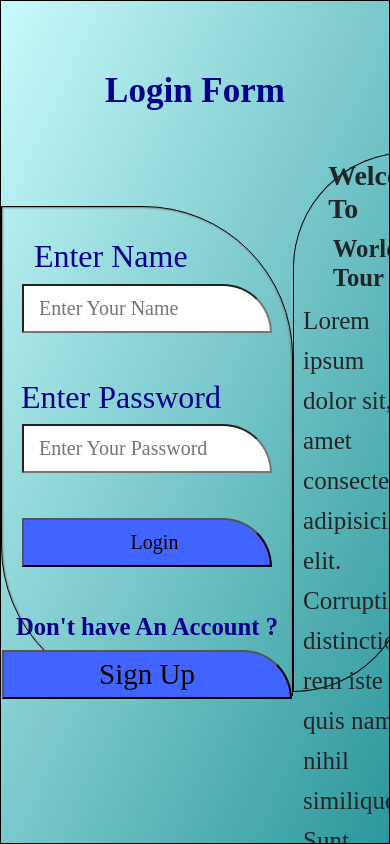
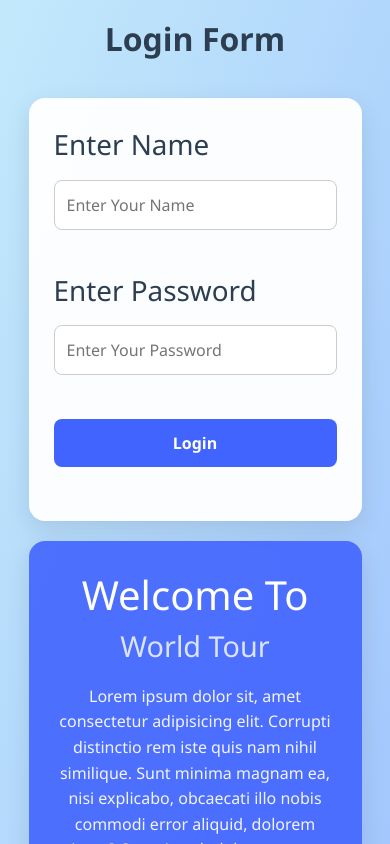
Before and after one commit to jatinparmar24/reactproject1, a React (Vite) app in the folder worldbooking/: page /Login in a window 390 px wide. Shown: the top 844 px of the page. Built offline with nearby package versions, Linux system fonts and the light colour scheme.

Commit message:
edit react project

```diff
--- a/worldbooking/src/App.css
+++ b/worldbooking/src/App.css
@@ -2,7 +2,7 @@
   margin: 0%;
   padding: 0%;
   box-sizing: border-box;
-  font-family: 'Geramond',serif;
+  font-family: 'Segoe UI', sans-serif;
 }
 
 section{
@@ -10,228 +10,242 @@ section{
 }
 
 
-
-/* signup page starts here */
-
-#signuppage{
+#signuppage {
+  display: flex;
+  flex-direction: column;
+  align-items: center;
+  justify-content: center;
+  min-height: 100vh;
+  background: linear-gradient(to bottom right, #f6d365, #fda085);
+  padding: 40px 20px;
+  font-family: 'Segoe UI', sans-serif;
+}
+
+/* Heading */
+.signhead {
+  font-size: 2.8rem;
+  font-weight: bold;
+  color: #2c3e50;
+  margin-bottom: 30px;
+}
+
+/* Form Container */
+.signcenter {
+  background-color: rgba(255, 255, 255, 0.95);
+  padding: 40px 30px;
+  border-radius: 20px;
+  box-shadow: 0 12px 28px rgba(0, 0, 0, 0.1);
   width: 100%;
-  height: 100vh;
-  border: 1px solid black;
-  position: relative;
-  background: linear-gradient(to bottom left,rgba(153, 246, 250, 0.529),rgba(34, 146, 150, 0.951));
+  max-width: 480px;
+  animation: fadeIn 0.5s ease-in-out;
+}
+
+/* Labels */
+.signcenter label {
+  display: block;
+  margin-top: 20px;
+  margin-bottom: 6px;
+  font-weight: 600;
+  color: #333;
+}
+
+/* Inputs */
+.signcenter input[type="text"],
+.signcenter input[type="email"],
+.signcenter input[type="password"],
+.signcenter input[type="number"],
+.signcenter input[type="tel"] {
+  width: 100%;
+  padding: 12px;
+  border: 1px solid #ccc;
+  border-radius: 10px;
+  font-size: 1rem;
+  transition: border-color 0.3s ease;
+}
+
+.signcenter input:focus {
+  border-color: #f6a82b;
+  outline: none;
+}
+
+/* Submit Button */
+.signsub {
+  width: 100%;
+  margin-top: 30px;
+  padding: 12px;
+  background-color: #ff7e5f;
+  color: white;
+  font-weight: bold;
+  border: none;
+  border-radius: 10px;
+  font-size: 1rem;
+  cursor: pointer;
+  transition: background-color 0.3s ease;
+}
+
+.signsub:hover {
+  background-color: #e75c3c;
+}
+
+/* Login Link */
+.redirect {
+  text-align: center;
+  margin-top: 20px;
+  font-size: 0.95rem;
+}
+
+.redirect a {
+  color: #4264fe;
+  text-decoration: none;
+  font-weight: 600;
+}
+
+.redirect a:hover {
+  text-decoration: underline;
+}
+
+/* Animations */
+@keyframes fadeIn {
+  from {
+    opacity: 0;
+    transform: translateY(15px);
+  }
+  to {
+    opacity: 1;
+    transform: translateY(0);
+  }
+}
+
+
+
+
+/* sign up ends here */
+
+
+/* Login Section Layout */
+#loginpage {
   display: flex;
+  flex-wrap: wrap;
   justify-content: center;
   align-items: center;
-}
-
-.signhead{
-  position: absolute;
-  top: 1%;
-  color: darkblue;
-  font-weight: 700;
-}
-
-.signcenter:hover{
-  transform: scale(1.02);
-  translate: 0 -5px;
-}
-
-.signcenter{
-  width: 600px;
-  height: 740px;
-  border: 1px solid black;
-  margin-top: 3.5%;
-  background-color: rgba(255, 255, 255, 0.57);
-  position: absolute;
+  gap: 40px;
+  min-height: 100vh;
+  padding: 40px 20px;
+  background: linear-gradient(to bottom right, #c2e9fb, #a1c4fd);
+  background-attachment: fixed;
+  color: #2c3e50;
+
+}
+
+/* Main Heading */
+.loginhead {
+  width: 100%;
   text-align: center;
-  line-height: 45px;
-  border-radius: 100px;
-  box-shadow:  -1px 1px 2px grey inset , 1px 1px 2px grey inset, 1px -1px 2px grey inset;
-  transition: transform 0.3s ease,translate 0.3s ease;
-
-}
-
-.signcenter h1{
-  font-size: 25px;
-  color: darkblue;
-  font-weight: 500;
-  margin-top: 5%;
-  margin-left: -30%;
-}
-
-.signcenter button{
-  width: 200px;
-  font-size: 29px;
-  border-radius: 20px;
-  margin-top: -5%;
-}
-
-.signcenter button:hover{
-transition: 2s;
-width: 300px;
-font-size: 35px;
-border-radius: 40px;
-color: darkblue;
-box-shadow: inset 1px 1px 2px grey,inset -1px -1px 2px grey;
-}
-
-.signcenter input{
-  width: 300px;
-  height: 40px;
-  padding-left: 15px;
-  font-size: 20px;
-  border-top-right-radius: 50px;
-}
-
-.signcenter input:hover{
-transition: 2s;
-width: 340px;
-font-size: 25px;
-border-radius: 40px;
-color: darkblue;
-box-shadow:  1px 1px 2px grey, -1px -1px 2px grey;
-}
-
-
-.signsub{
-  /* margin-top: -8%; */
-  width: 200px;
-  color: black;
+  font-size: 2.5rem;
+  font-weight: bold;
+  color: #2c3e50;
+  margin-bottom: 20px;
+}
+
+/* Reusable Box Styling */
+.logincenter,
+.loginside {
+  flex: 1 1 350px;
+  padding: 30px 25px;
+  border-radius: 16px;
+  box-shadow: 0 8px 24px rgba(0, 0, 0, 0.1);
+  transition: transform 0.3s ease, box-shadow 0.3s ease;
+}
+
+/* Hover Effect */
+.logincenter:hover,
+.loginside:hover {
+  transform: translateY(-6px);
+  box-shadow: 0 16px 32px rgba(0, 0, 0, 0.15);
+}
+
+/* Form Panel */
+.logincenter {
+  background-color: rgba(255, 255, 255, 0.95);
+  max-width: 400px;
+}
+
+/* Input Fields */
+.logincenter input[type="text"],
+.logincenter input[type="password"] {
+  width: 100%;
+  padding: 12px;
+  margin: 10px 0 20px 0;
+  border: 1px solid #ccc;
+  border-radius: 8px;
+  font-size: 1rem;
+}
+
+/* Submit Button */
+.loginsub {
+  width: 100%;
+  padding: 12px;
   background-color: #4264fe;
-  font-size: 40px;
+  color: white;
+  font-weight: bold;
+  border: none;
+  border-radius: 8px;
+  font-size: 1rem;
+  cursor: pointer;
+  transition: background-color 0.3s ease;
+}
+
+.loginsub:hover {
+  background-color: #314cd0;
+}
+
+/* Sign Up Button */
+.logincenter button {
+  padding: 10px 20px;
+  border: none;
+  border-radius: 8px;
+  background-color: #4264fe;
+  margin-top: 10px;
+  cursor: pointer;
+  transition: background-color 0.3s ease;
+}
+
+.logincenter button a {
+  text-decoration: none;
+  color: white;
   font-weight: 600;
 }
 
-
-
-
-
-/* sign up ends here */
-
-
-
-/* login page starts from here */
-
-#loginpage{
-  width: 100%;
-  height: 100vh;
-  border: 1px solid black;
-  background: linear-gradient(to bottom right,rgba(153, 246, 250, 0.529),rgba(34, 146, 150, 0.951));
-  display: flex;
-  justify-content: space-evenly;
-  align-items: center;
-}
-
-.loginside{
-  width: 500px;
-  height: 540px;
-  border: 1px solid black;
-  border-top-left-radius: 150px;
-  border-bottom-right-radius: 150px;
-  transition: transform 0.3s ease,translate 0.3s ease;
-}
-
-.loginside:hover{
-  transform: scale(1.02);
-  translate: 0 -5px;
-}
-
-.loginside h1{
-  margin-left: 30%;
-  font-weight: 700;
-  margin-top: 5%;
-}
-
-.loginside h2{
-  margin-left: 34%;
-  font-weight: 700;
-  margin-top: 5%;
-}
-
-.loginside p{
-  font-size: 25px;
-  margin-left: 5%;
-  margin-right: 3%;
-  margin-left: 8%;
-  line-height: 40px;
-}
-
-.loginhead{
-  position: absolute;
-  top: 6%;
-  color: darkblue;
-  font-weight: 700;
-}
-
-.logincenter{
-  color: black;
-  z-index: 1000;
-  width: 500px;
-  height: 540px;
-  border: 1px solid black;
-  padding-top: 30px;
-  text-align: center;
-  line-height: 42px;
-  border-top-right-radius: 150px;
-  border-bottom-left-radius: 150px;
-  box-shadow: inset 1px 1px 2px grey,inset -1px -1px 2px grey;
-  transition: transform 0.3s ease,translate 0.3s ease;
-
-}
-
-.logincenter:hover{
-  transform: scale(1.02);
-  translate: 0 -5px;
-}
-
-
-.logincenter h1{
-  font-size: 32px;
-  color: darkblue;
-  margin-left: -25%;
-}
-
-.logincenter button{
-  width: 290px;
-  font-size: 29px;
-  border-top-right-radius: 100px;
-  font-weight: 500;
-}
-
-.logincenter button:hover{
-  transition: 2s;
-width: 290px;
-font-size: 35px;
-border-radius: 40px;
-box-shadow: inset 1px 1px 2px grey,inset -1px -1px 2px grey;
-}
-
-.logincenter input{
-  width: 290px;
-  padding-left: 15px;
-  font-size: 20px;
-  /* border-radius: 20px; */
-  border-top-right-radius: 100px;
-
-}
-
-.logincenter input:hover{
-transition: 2s;
-width: 290px;
-font-size: 25px;
-border-radius: 40px;
-color: darkblue;
-/* background-color: lightskyblue; */
-box-shadow: inset 1px 1px 2px grey,inset -1px -1px 2px grey;
-}
-
-.loginsub{
-  width: 200px;
-  color: black;
-  background-color: #4264fe;
-
-
-}
+.logincenter button:hover {
+  background-color: #314cd0;
+}
+
+/* Welcome Panel */
+.loginside {
+  background-color: rgba(66, 100, 254, 0.9);
+  color: white;
+  max-width: 400px;
+}
+
+.loginside h1 {
+  font-size: 2.5rem;
+  margin-bottom: 10px;
+  color: #fff;
+}
+
+.loginside h2 {
+  font-size: 1.8rem;
+  margin-bottom: 20px;
+  color: #dbe4ff;
+}
+
+.loginside p {
+  font-size: 1rem;
+  line-height: 1.6;
+  color: #f2f4ff;
+}
+
+
 
 /* login page ends here */
 
@@ -1344,9 +1358,51 @@ box-shadow: inset 1px 1px 2px grey,inset -1px -1px 2px grey;
 
 /* media query */
 
-@media screen and (max-width:1000px){
-
-
+@media screen and (max-width: 768px) {
+
+  /* login page */
+  #loginpage {
+    flex-direction: column;
+    gap: 20px;
+    padding: 20px 10px;
+  }
+
+  .loginhead {
+    font-size: 2rem;
+  }
+
+  .logincenter,
+  .loginside {
+    width: 100%;
+    max-width: 90%;
+  }
+
+  .loginside {
+    text-align: center;
+  }
+
+
+  /* login page end */
+
+/* sign up */
+
+
+
+#signuppage {
+  padding: 20px 10px;
+}
+
+.signhead {
+  font-size: 2rem;
+  text-align: center;
+}
+
+.signcenter {
+  max-width: 90%;
+}
+
+
+/* sign up end */
 
 .globe-icon{
   font-size: 50px;
@@ -1389,53 +1445,6 @@ box-shadow: inset 1px 1px 2px grey,inset -1px -1px 2px grey;
 
 
 
-
-#signuppage{
-  width: 100%;
-}
-
-.signhead{
-  margin-top: 15%;
-  font-size: 35px;
-}
-
-.signcenter{
-  width: 90%;
-  height: 70vh;
-  margin-top: 15%;
-  line-height: 35px;
-  padding-top: 30px;
-}
-
-.signcenter input{
-  width: 250px;
-}
-
-/* login starts here */
-
-#loginpage{
-  width: 100%;
-}
-
-.loginhead{
-  margin-top: 5%;
-  font-size: 35px;
-}
-
-.logincenter{
-  width: 90%;
-  height: 58vh;
-  margin-top: 15%;
-  line-height: 45px;
-  padding-top: 30px;
-}
-
-.logincenter input{
-  width: 250px;
-}
-
-/* login ends here */
-
 /* navbar starts here */
 
 #sec1{
--- a/worldbooking/src/Component/Login.jsx
+++ b/worldbooking/src/Component/Login.jsx
@@ -1,6 +1,5 @@
 
 import React, { useEffect, useState } from "react"
-import { Link } from "react-router-dom"
 import { useNavigate } from "react-router-dom"
 
 
@@ -65,14 +64,14 @@ function Login(){
                      <h1>Enter Name</h1>
                      <input type="text" name="name" onChange={inplog} placeholder="Enter Your Name" required /> <br /> <br />
 
-                     <h1 style={{marginLeft:"-18%"}}>Enter Password </h1>
+                     <h1>Enter Password </h1>
                      <input type="text" name="password" onChange={inplog} placeholder="Enter Your Password" required /> <br /> <br />
 
                      <input type="submit" value="Login" className="loginsub" /><br /> <br />
 
-                     <h2 style={{color:"darkblue",fontWeight:"600"}}>Don't have An Account ?</h2>
+                     {/* <h2 style={{color:"darkblue",fontWeight:"600"}}>Don't have An Account ?</h2>
 
-                     <button style={{backgroundColor:"#4264fe"}}><Link to="/SignUp" style={{textDecoration:"none",color:"black"}}>Sign Up</Link></button>
+                     <button style={{backgroundColor:"#4264fe"}}><Link to="/SignUp" style={{textDecoration:"none",color:"black"}}>Sign Up</Link></button> */}
                 </form>
 
              </div>
@@ -84,8 +83,6 @@ function Login(){
 
 
              </div>
-
-
           </section>
         </>
     )
```
Also changed, not shown: worldbooking/src/Component/SignUp.jsx (+21 -25 lines).
